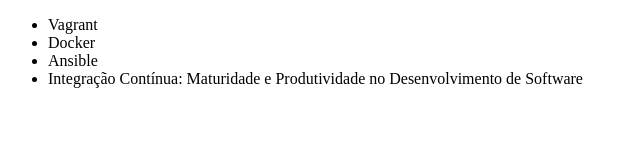
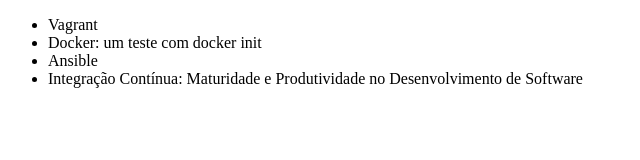
Before and after one commit to welder496/alura-git, a plain HTML site: page index.html in a window 1280 px wide. Shown: the whole page, without its empty margins (0-640 px from the left). Drawn offline with Linux system fonts and the light colour scheme.

Commit message:
mudou o nome do curso

```diff
--- a/index.html
+++ b/index.html
@@ -7,7 +7,7 @@
     <body>
         <ul>
             <li>Vagrant</li>
-            <li>Docker</li>
+            <li>Docker: um teste com docker init</li>
             <li>Ansible</li>
             <li>Integração Contínua: Maturidade e Produtividade no Desenvolvimento de Software</li>
         </ul>
```
